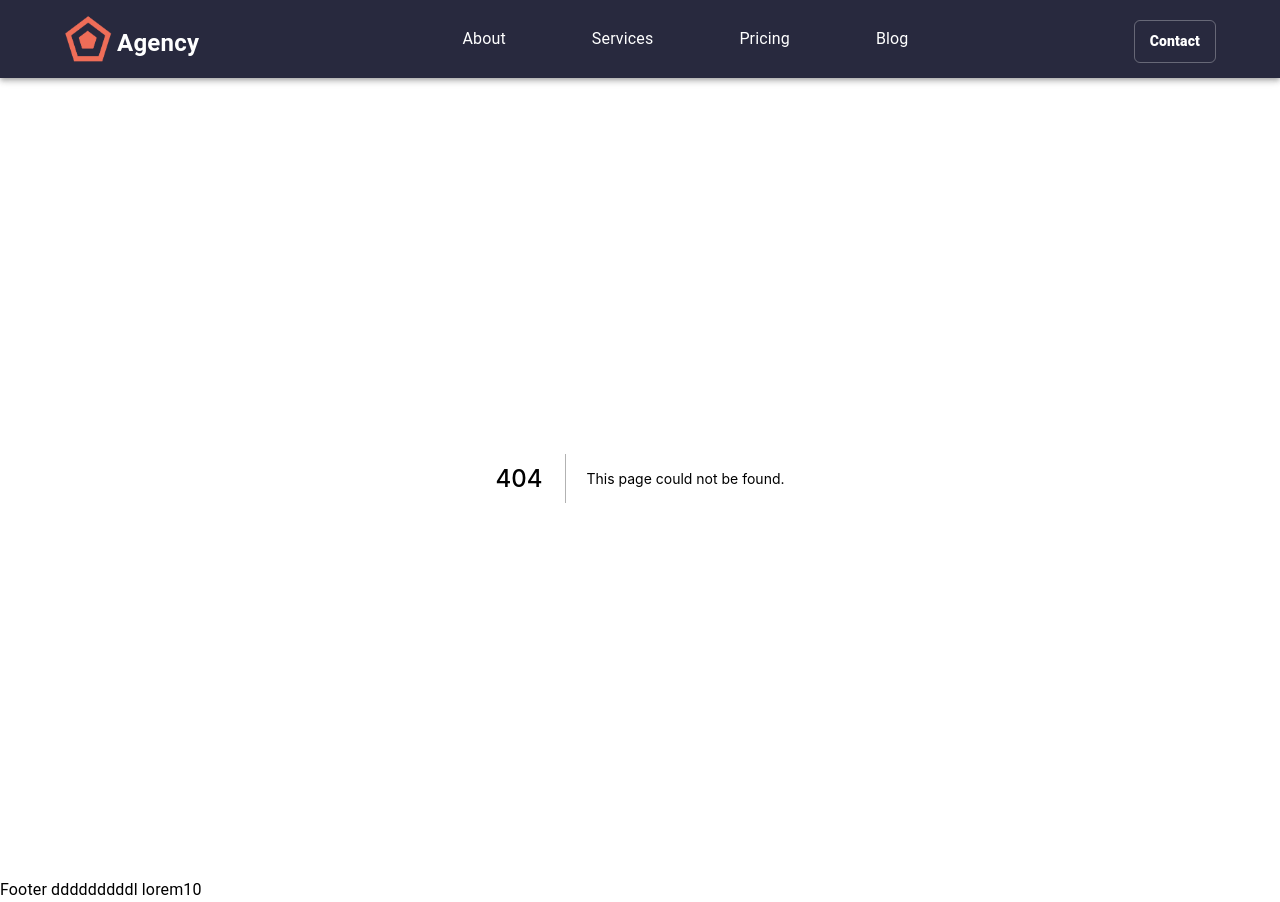
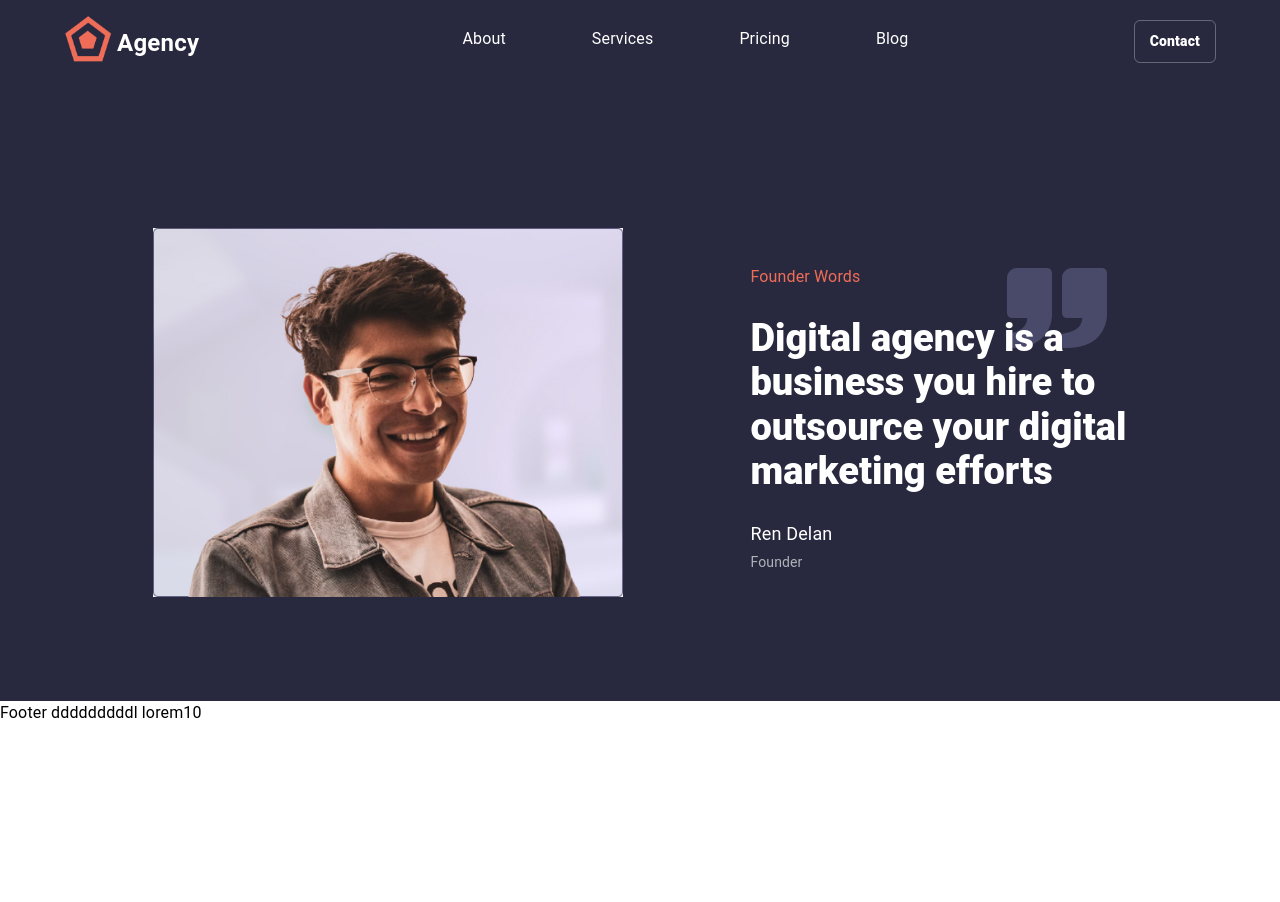
Before and after one commit to azadhuseynzade/portfolio-project, a Next.js app: page /components/FounderWords in a window 1280 px wide. Before the commit this address had no page. After the commit the page ends 800 px from the top, so only its background shows below. Built offline with nearby package versions, Linux system fonts and the light colour scheme.

Commit message:
made founder words page desktop

```diff
--- /dev/null
+++ b/pages/components/FounderWords.js
@@ -0,0 +1,127 @@
+import { Box, Typography } from "@mui/material";
+import React from "react";
+import Image from "next/image";
+import FounderImage from "../assets/founderImage.jpg";
+import StringImage from "../assets/stringImage.svg";
+const FounderWords = () => {
+  return (
+    <Box
+      sx={{
+        backgroundColor: "#28293E",
+        paddingTop: "150px",
+        paddingBottom: "100px",
+      }}
+    >
+      <Box
+        sx={{
+          display: "flex",
+          justifyContent: "space-around",
+          maxWidth: "1100px",
+          margin: "0 auto",
+        }}
+      >
+        <Box
+          sx={{
+            borderRadius: "6px",
+            maxWidth: "470px",
+          }}
+        >
+          <Image src={FounderImage} alt="founderImage" />
+        </Box>
+        <Box sx={{ position: "relative", zIndex: "10" }}>
+          <Typography
+            variant="subtitle1"
+            sx={{ color: "#EF6D58", marginTop: "35px" }}
+          >
+            Founder Words
+          </Typography>
+          <Box
+            sx={{
+              position: "absolute",
+              zIndex: "-20",
+              right: "20px",
+              top: "40px",
+            }}
+          >
+            <Image
+              src={StringImage}
+              alt="StringImage"
+              width={100}
+              height={80}
+            />
+          </Box>
+          <Typography
+            variant="h3"
+            sx={{
+              color: "#EF6D58",
+              fontSize: "38px",
+              fontWeight: "800",
+              color: "white",
+              marginTop: "25px",
+            }}
+          >
+            Digital agency is a
+          </Typography>
+          <Typography
+            variant="h3"
+            sx={{
+              color: "#EF6D58",
+              fontSize: "38px",
+              fontWeight: "800",
+              color: "white",
+            }}
+          >
+            business you hire to{" "}
+          </Typography>
+          <Typography
+            variant="h3"
+            sx={{
+              color: "#EF6D58",
+              fontSize: "38px",
+              fontWeight: "800",
+              color: "white",
+            }}
+          >
+            outsource your digital{" "}
+          </Typography>
+          <Typography
+            variant="h3"
+            sx={{
+              color: "#EF6D58",
+              fontSize: "38px",
+              fontWeight: "800",
+              color: "white",
+            }}
+          >
+            marketing efforts{" "}
+          </Typography>
+          <Typography
+            variant="subtitle1"
+            sx={{
+              color: "#EF6D58",
+              fontSize: "18px",
+              fontWeight: "400",
+              color: "white",
+              marginTop: "25px",
+            }}
+          >
+            Ren Delan
+          </Typography>
+          <Typography
+            variant="subtitle1"
+            sx={{
+              color: "#EF6D58",
+              fontSize: "14px",
+              fontWeight: "400",
+              color: "rgba(255, 255, 255, 0.64)",
+            }}
+          >
+            Founder{" "}
+          </Typography>
+        </Box>
+      </Box>
+    </Box>
+  );
+};
+
+export default FounderWords;
--- a/pages/index.js
+++ b/pages/index.js
@@ -14,6 +14,7 @@ import HowCanHelp from "./components/HowCanHelp";
 import Portfolio from "./components/Portfolio";
 import ExploreFuture from "./components/ExploreFuture";
 import TeamOfDesigners from "./components/TeamOfDesigners";
+import FounderWords from "./components/FounderWords";
 
 export default function Home() {
   return (
@@ -31,6 +32,7 @@ export default function Home() {
       <Portfolio />
       <ExploreFuture />
       <TeamOfDesigners />
+      <FounderWords />
     </div>
   );
 }
```
Also changed, not shown: pages/assets/founderImage.jpg (added), pages/assets/stringImage.svg (added).
